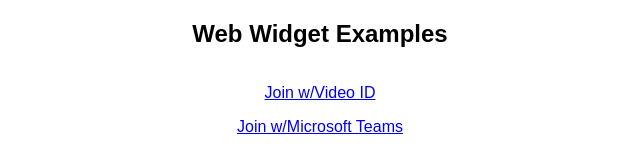
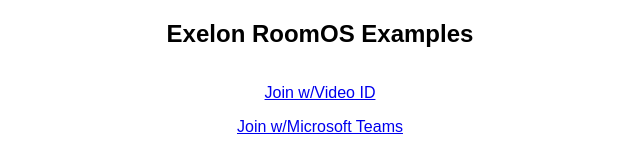
Before and after one commit to ra-exelon/roomos-exelonsamples, a plain HTML site: page index.html in a window 1280 px wide. Shown: the top 152 px of the page, without its empty margins (320-960 px from the left). Drawn offline with Linux system fonts and the light colour scheme.

Commit message:
Update index.html
Update Page title

Signed-off-by: ra-exelon <ronald.allen@exeloncorp.com>

```diff
--- a/index.html
+++ b/index.html
@@ -4,7 +4,7 @@
   <meta charset="UTF-8">
   <meta http-equiv="X-UA-Compatible" content="IE=edge">
   <meta name="viewport" content="width=device-width, initial-scale=1.0">
-  <title>RoomOS Exelon Examples</title>
+  <title>Exelon RoomOS Examples</title>
   <style>
     body, html {
       padding: 0;
@@ -27,7 +27,7 @@
   </head>
 <body>
   <main>
-    <h2>Web Widget Examples</h2>
+    <h2>Exelon RoomOS Examples</h2>
     <a href="?img=Join-Meeting-With-Video-ID-v1.png">Join w/Video ID</a>
     <a href="?img=Join-MicrosoftTeams-With-Join-Button-v1.png">Join w/Microsoft Teams</a>
     <a href="?img=ServiceNow-Help-Desk-v1.png">Report Issue</a>
```
